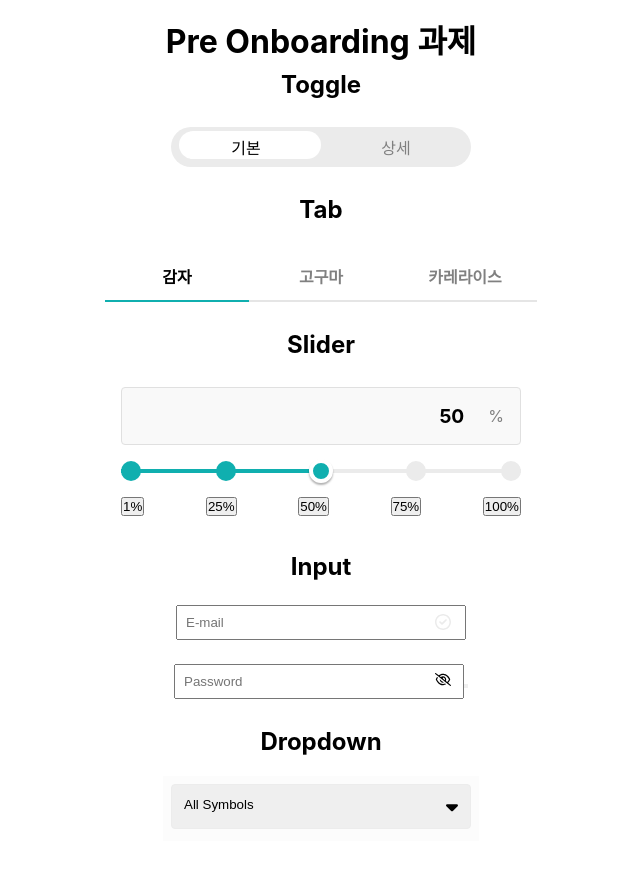
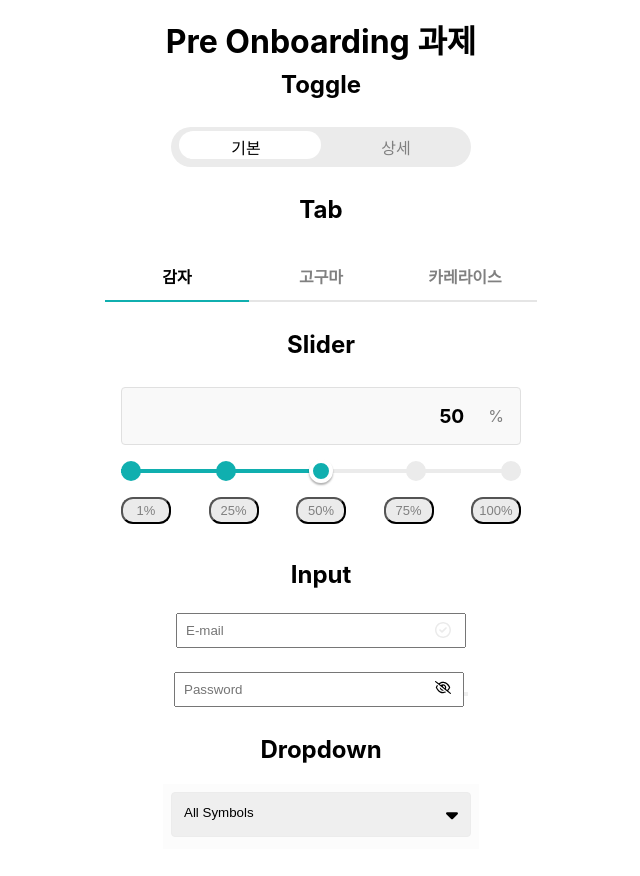
Before and after one commit to lazy-sky/wanted_pre_onboarding, a React (Create React App) app: page / in a window 1280 px wide. Shown: the top 876 px of the page, without its empty margins (319-959 px from the left). Built offline with nearby package versions, Linux system fonts and the light colour scheme.

Commit message:
refact: Redesign Slider with scss

```diff
--- /dev/null
+++ b/src/components/Slider/Slider.module.scss
@@ -0,0 +1,87 @@
+.progress {
+  &Status {
+    display: flex;
+    align-items: center;
+    justify-content: end;
+    padding: 16px;
+    margin-bottom: 16px;
+    background-color: #f9f9f9;
+    border: 1px solid #e0e0e0;
+    border-radius: 4px;
+
+    b {
+      margin-right: 24px;
+      font-size: larger;
+    }
+
+    span {
+      color: rgb(128, 128, 128);
+    }
+  }
+
+  &Container {
+    position: relative;
+    display: flex;
+    align-items: center;
+    justify-content: space-between;
+  }
+
+  &Bar {
+    position: absolute;
+    width: 100%;
+    height: 4px;
+    cursor: pointer;
+    appearance: none;
+
+    &::-webkit-slider-thumb {
+      appearance: none;
+      width: 24px;
+      height: 24px;
+      background-color: rgb(16, 175, 175);
+      border: 4px solid white;
+      border-radius: 100%;
+      box-shadow: 0 2px 2px rgba(0, 0, 0, 30%);
+    }
+
+    &::-moz-range-thumb {
+      width: 24px;
+      height: 24px;
+      background-color: rgb(16, 175, 175);
+      border: 4px solid white;
+      border-radius: 100%;
+      box-shadow: 0 2px 2px rgba(0, 0, 0, 30%);
+    }
+  }
+
+  &Dot {
+    width: 20px;
+    height: 20px;
+    background-color: #ebebeb;
+    border-radius: 100%;
+
+    &.isFilled {
+      background-color: rgb(16, 175, 175);
+    }
+  }
+}
+
+.basePoints {
+  display: flex;
+  justify-content: space-between;
+  margin-top: 16px;
+  list-style: none;
+
+  button {
+    min-width: 50px;
+    padding: 4px;
+    font-size: small;
+    color: rgb(128, 128, 128);
+    background-color: #ebebeb;
+    border-radius: 12px;
+
+    &:hover {
+      color: rgb(255, 255, 255);
+      background-color: rgb(16, 175, 175);
+    }
+  }
+}
--- a/src/components/Slider/index.js
+++ b/src/components/Slider/index.js
@@ -1,8 +1,9 @@
+import classnames from 'classnames'
 import PropTypes from 'prop-types'
 import { useState } from 'react'
-import styled from 'styled-components'
 
 import { Container } from '../Shape'
+import styles from './Slider.module.scss'
 
 function Slider({ title, basePoints, currentValue }) {
   const [slidePercent, setSlidePercent] = useState(currentValue)
@@ -19,23 +20,39 @@ function Slider({ title, basePoints, currentValue }) {
     <>
       <h2>{title}</h2>
       <Container width='400px'>
-        <ProgressStatus>
+        <div className={styles.progressStatus}>
           <b>{slidePercent}</b>
           <span>%</span>
-        </ProgressStatus>
-        <ProgressContainer>
-          <Progress type='range' value={slidePercent} onChange={handleSlideProgress} />
+        </div>
+        <div className={styles.progressContainer}>
+          <input
+            className={styles.progressBar}
+            type='range'
+            value={slidePercent}
+            onChange={handleSlideProgress}
+            style={{
+              background: `linear-gradient(
+        to right,
+        rgb(16, 175, 175) 0%,
+        rgb(16, 175, 175) ${slidePercent}%,
+        #ebebeb ${slidePercent}%,
+        #ebebeb 100%
+      )`,
+            }}
+          />
           {basePoints.map((point) => (
-            <ProgressDot key={point} isFilled={slidePercent >= point} />
+            <div key={point} className={classnames(styles.progressDot, slidePercent >= point && styles.isFilled)} />
           ))}
-        </ProgressContainer>
-        <BasePoints>
+        </div>
+        <ul className={styles.basePoints}>
           {basePoints.map((point, index) => (
-            <button type='button' key={point} index={index} value={point} onClick={() => handleClickPoint(point)}>
-              {point}%
-            </button>
+            <li key={point} index={index} value={point}>
+              <button type='button' onClick={() => handleClickPoint(point)}>
+                {point}%
+              </button>
+            </li>
           ))}
-        </BasePoints>
+        </ul>
       </Container>
     </>
   )
@@ -47,95 +64,4 @@ Slider.propTypes = {
   currentValue: PropTypes.number,
 }
 
-const ProgressStatus = styled.div`
-  display: flex;
-  justify-content: end;
-  align-items: center;
-  margin-bottom: 16px;
-  padding: 16px;
-  border: 1px solid #e0e0e0;
-  border-radius: 4px;
-  background-color: #f9f9f9;
-
-  b {
-    font-size: larger;
-    margin-right: 24px;
-  }
-
-  span {
-    color: gray;
-  }
-`
-
-const ProgressContainer = styled.div`
-  position: relative;
-  display: flex;
-  justify-content: space-between;
-  align-items: center;
-`
-
-const Progress = styled.input`
-  position: absolute;
-  appearance: none;
-  width: 100%;
-  height: 4px;
-  background: linear-gradient(
-    to right,
-    rgb(16, 175, 175) 0%,
-    rgb(16, 175, 175) ${({ value }) => value}%,
-    #ebebeb ${({ value }) => value}%,
-    #ebebeb 100%
-  );
-  cursor: pointer;
-
-  &::-webkit-slider-thumb {
-    appearance: none;
-    width: 24px;
-    height: 24px;
-    background-color: rgb(16, 175, 175);
-    border: 4px solid white;
-    border-radius: 100%;
-    box-shadow: 0px 2px 2px rgba(0, 0, 0, 0.3);
-  }
-
-  &::-moz-range-thumb {
-    width: 24px;
-    height: 24px;
-    background-color: rgb(16, 175, 175);
-    border: 4px solid white;
-    border-radius: 100%;
-    box-shadow: 0px 2px 2px rgba(0, 0, 0, 0.3);
-  }
-`
-
-const ProgressDot = styled.div`
-  width: 20px;
-  height: 20px;
-  border-radius: 100%;
-  background-color: ${({ isFilled }) => (isFilled ? 'rgb(16, 175, 175)' : '#ebebeb')};
-`
-
-const BasePoints = styled.ul`
-  display: flex;
-  justify-content: space-between;
-  margin-top: 16px;
-  list-style: none;
-
-  li {
-    font-size: small;
-    width: 40px;
-    padding: 2px 4px;
-    color: gray;
-    background-color: #ebebeb;
-    border-radius: 12px;
-    text-align: center;
-    cursor: pointer;
-
-    &:hover {
-      color: white;
-      background-color: rgb(16, 175, 175);
-    }
-  }
-`
-
 export default Slider
```
